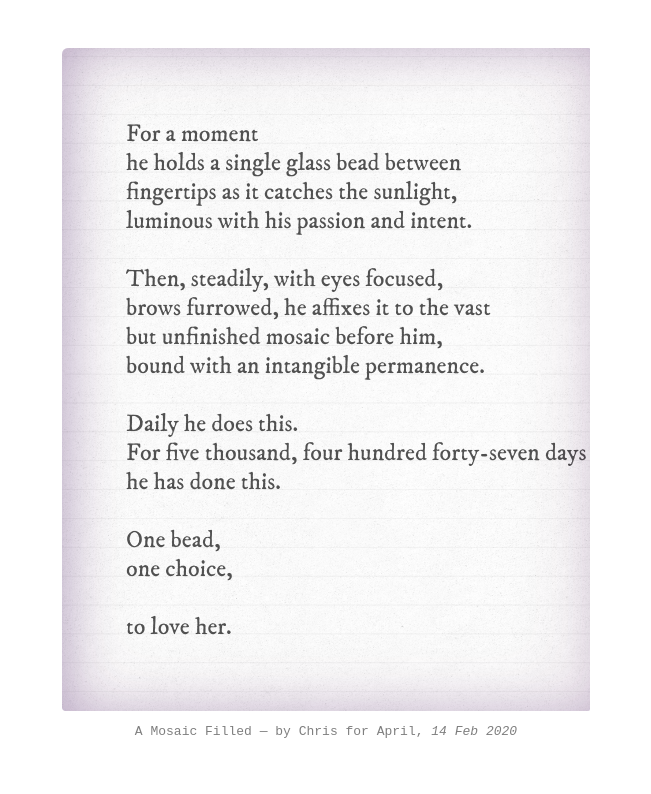
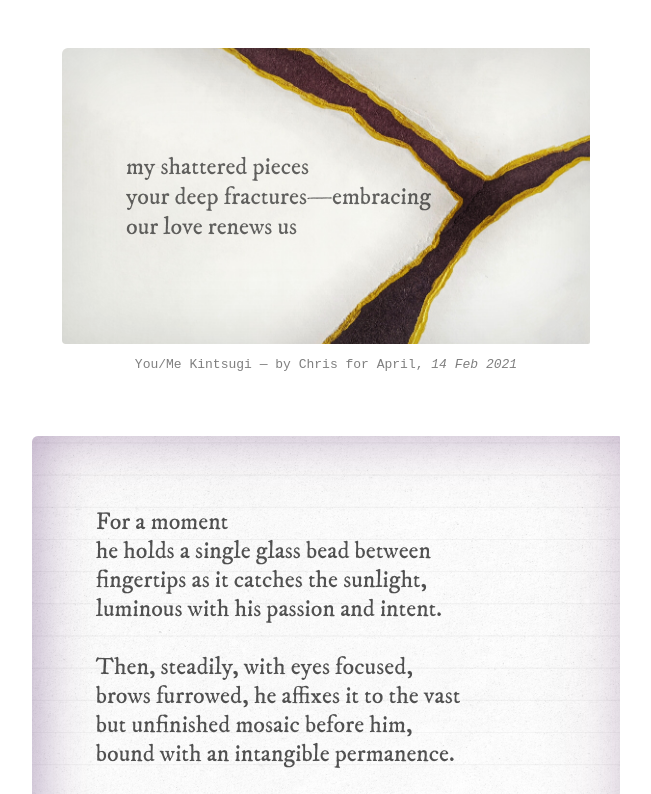
Before and after one commit to chrisjaure/loveyouapril.com, a website: page src/index.html in a window 1280 px wide. Shown: the top 794 px of the page, without its empty margins (314-965 px from the left). Drawn offline with nearby package versions, Linux system fonts and the light colour scheme.

Commit message:
2021 poem

```diff
--- a/src/index.html
+++ b/src/index.html
@@ -11,12 +11,32 @@
 				padding: 3rem 1rem;
 				margin: 0;
 			}
+      #kintsugi {
+        background-image: url(kintsugi.jpeg);
+        background-size: 110%;
+        background-position: 0 90%;
+        padding: 5rem 4rem 3rem;
+      }
+      #kintsugi:after {
+        content: '';
+        position: absolute;
+        top: 0;
+        right: 0;
+        bottom: 0;
+        left: 0;
+				border-radius: 6px 1px 2px 4px;
+				box-shadow: inset 0 0 5rem rgba(0,0,0,0.15);
+      }
+      #kintsugi pre {
+        opacity: 0.6;
+      }
       #mosaic {
         color: rgba(0,0,0,0.75);
         background: url(linedpaper.png) repeat;
         background-size: 90.1%;
         background-position: 0 23px;
         line-height: 29px;
+        width: fit-content;
       }
       #mosaic:after {
         content: '';
@@ -82,9 +102,10 @@
         left: -1.8rem;
       }
 			#this-place {
-				background: #F0E2E3 url(paper.png) repeat;
+				background: #c6b9ce url(paper.png) repeat;
+        background-blend-mode: overlay;
 				box-shadow:
-					inset 0.8rem 0 1.5rem -0.4rem rgba(118,47,32,0.3),
+					inset 0.8rem 0 1.5rem -0.4rem rgba(118,47,80,0.3),
 					inset 0 0 5rem rgba(118,47,32,0.1);
 			}
 			#this-place:before,
@@ -137,6 +158,19 @@
 		</style>
 	</head>
 	<body>
+    <section id="kintsugi">
+      <pre>
+my shattered pieces
+your deep fractures&mdash;embracing
+our love renews us
+      </pre>
+    </section>
+    <footer>
+			<p>
+				You/Me Kintsugi
+				&mdash; by Chris for April, <em>14 Feb 2021</em>
+			</p>
+    </footer>
     <section id="mosaic">
       <pre>
 For a moment
```
Also changed, not shown: src/kintsugi.jpeg (added).
